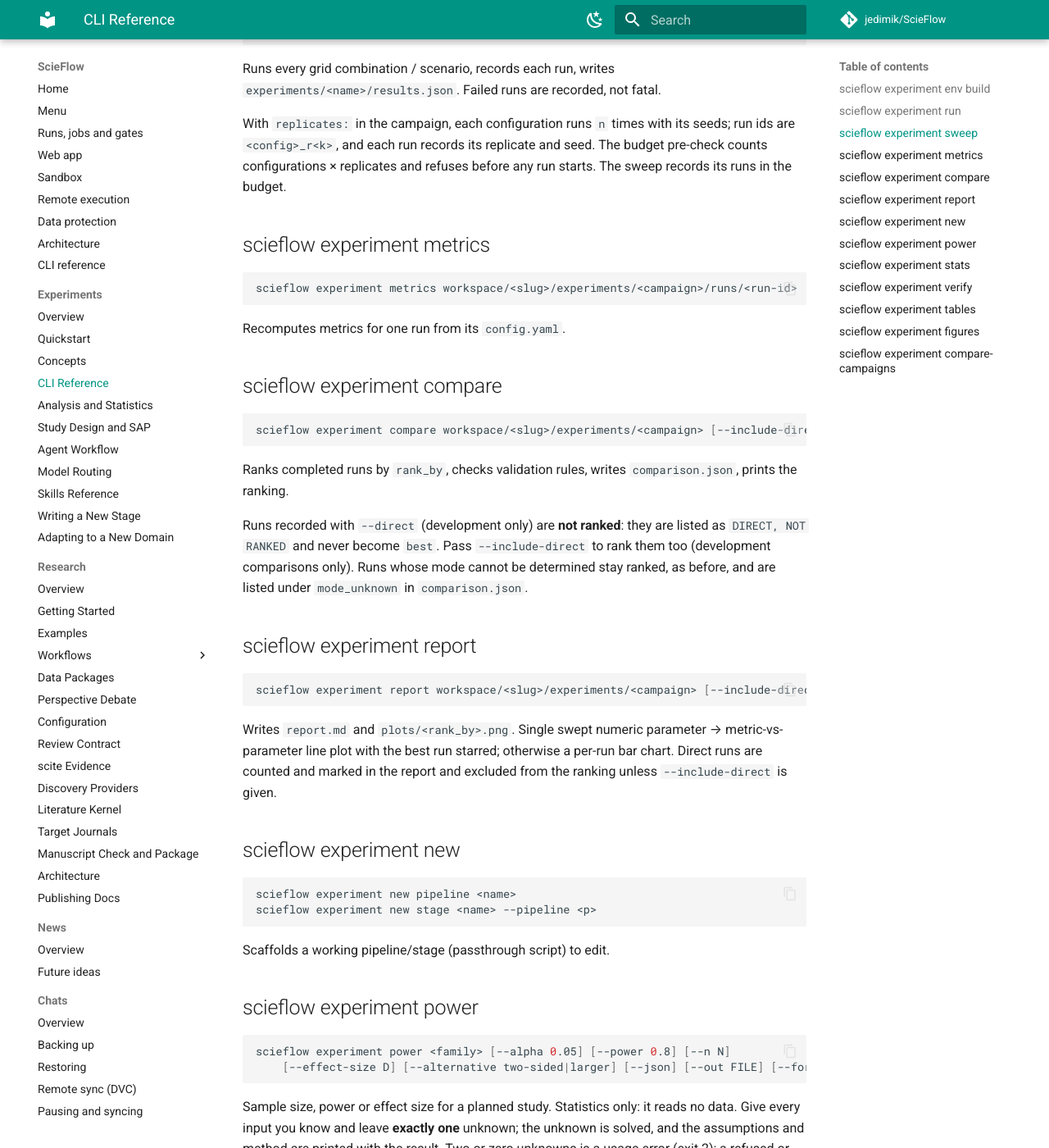
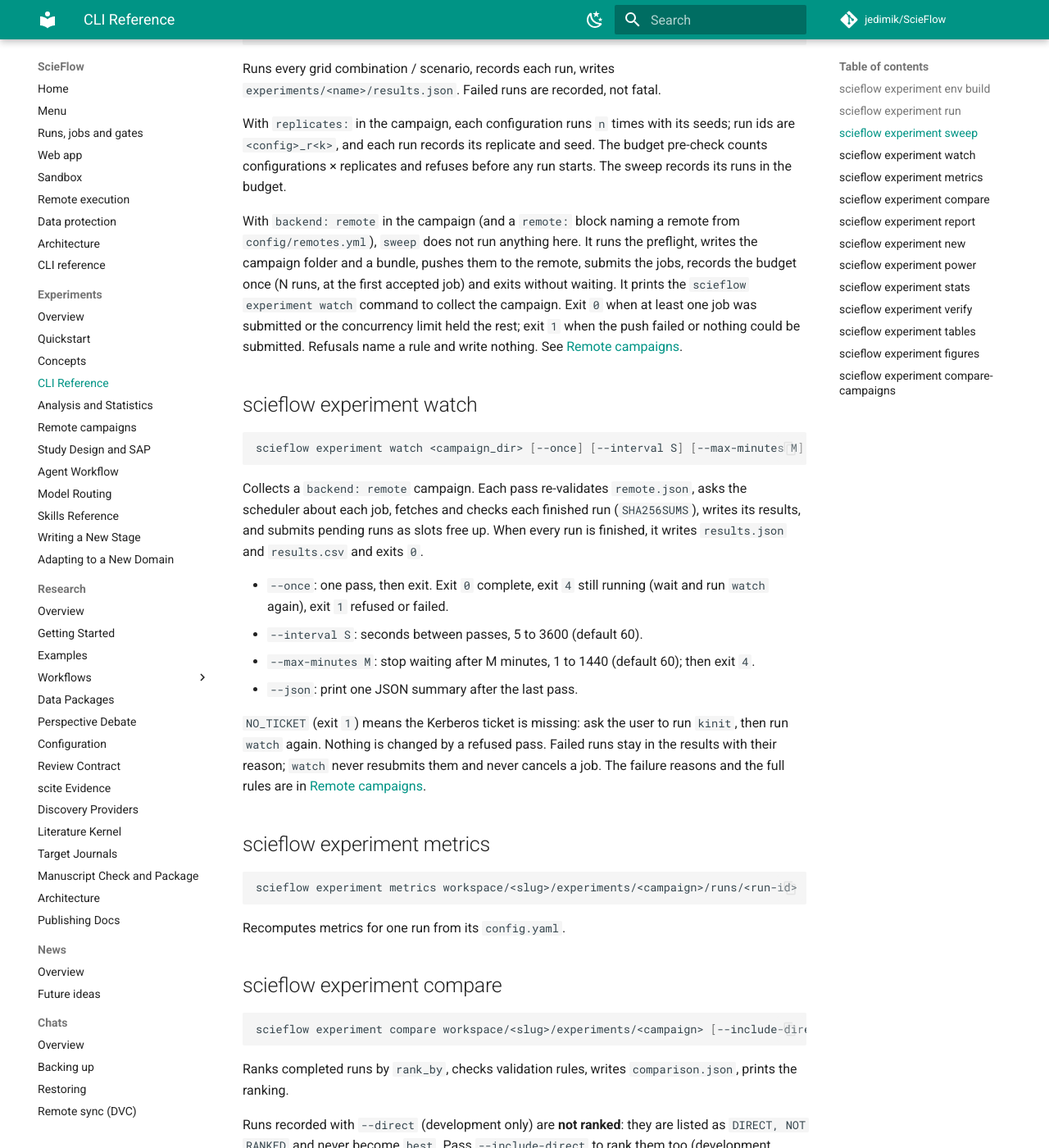
Before and after one commit to jedimik/ScieFlow, an MkDocs documentation site: the page built from docs/experiments/cli.md, in a window 1280 px wide and 1400 px high, scrolled down 703 px. Shown: the whole window at 82% size. Built offline with MkDocs 1.6.1 and Material for MkDocs 9.7.7, drawn with Linux system fonts in a browser that asks for light colours; comment, search, counter and statistics services are not loaded.

Commit message:
docs(experiments): remote campaigns page, watch reference, concepts, remote page, nav (M-D3 t5)

````diff
--- a/docs/experiments/cli.md
+++ b/docs/experiments/cli.md
@@ -36,6 +36,41 @@
 its seeds; run ids are `<config>_r<k>`, and each run records its replicate
 and seed. The budget pre-check counts configurations × replicates and refuses
 before any run starts. The sweep records its runs in the budget.
+
+With `backend: remote` in the campaign (and a `remote:` block naming a remote
+from `config/remotes.yml`), `sweep` does not run anything here. It runs the
+preflight, writes the campaign folder and a bundle, pushes them to the remote,
+submits the jobs, records the budget once (N runs, at the first accepted job)
+and exits without waiting. It prints the `scieflow experiment watch` command to
+collect the campaign. Exit `0` when at least one job was submitted or the
+concurrency limit held the rest; exit `1` when the push failed or nothing could
+be submitted. Refusals name a rule and write nothing. See
+[Remote campaigns](remote-campaigns.md).
+
+## scieflow experiment watch
+
+```bash
+scieflow experiment watch <campaign_dir> [--once] [--interval S] [--max-minutes M] [--json]
+```
+
+Collects a `backend: remote` campaign. Each pass re-validates `remote.json`,
+asks the scheduler about each job, fetches and checks each finished run
+(`SHA256SUMS`), writes its results, and submits pending runs as slots free up.
+When every run is finished, it writes `results.json` and `results.csv` and exits
+`0`.
+
+- `--once`: one pass, then exit. Exit `0` complete, exit `4` still running (wait
+  and run `watch` again), exit `1` refused or failed.
+- `--interval S`: seconds between passes, 5 to 3600 (default 60).
+- `--max-minutes M`: stop waiting after M minutes, 1 to 1440 (default 60); then
+  exit `4`.
+- `--json`: print one JSON summary after the last pass.
+
+`NO_TICKET` (exit `1`) means the Kerberos ticket is missing: ask the user to run
+`kinit`, then run `watch` again. Nothing is changed by a refused pass. Failed
+runs stay in the results with their reason; `watch` never resubmits them and
+never cancels a job. The failure reasons and the full rules are in
+[Remote campaigns](remote-campaigns.md).
 
 ## scieflow experiment metrics
 
--- a/mkdocs.yml
+++ b/mkdocs.yml
@@ -67,6 +67,7 @@
       - Concepts: experiments/concepts.md
       - CLI Reference: experiments/cli.md
       - Analysis and Statistics: experiments/analysis.md
+      - Remote campaigns: experiments/remote-campaigns.md
       - Study Design and SAP: experiments/design.md
       - Agent Workflow: experiments/agent-workflow.md
       - Model Routing: experiments/model-routing.md
````
Also changed, not shown: docs/experiments/concepts.md (+6 -0 lines), docs/experiments/remote-campaigns.md (added, +279 -0 lines), docs/remote.md (+11 -1 lines).
